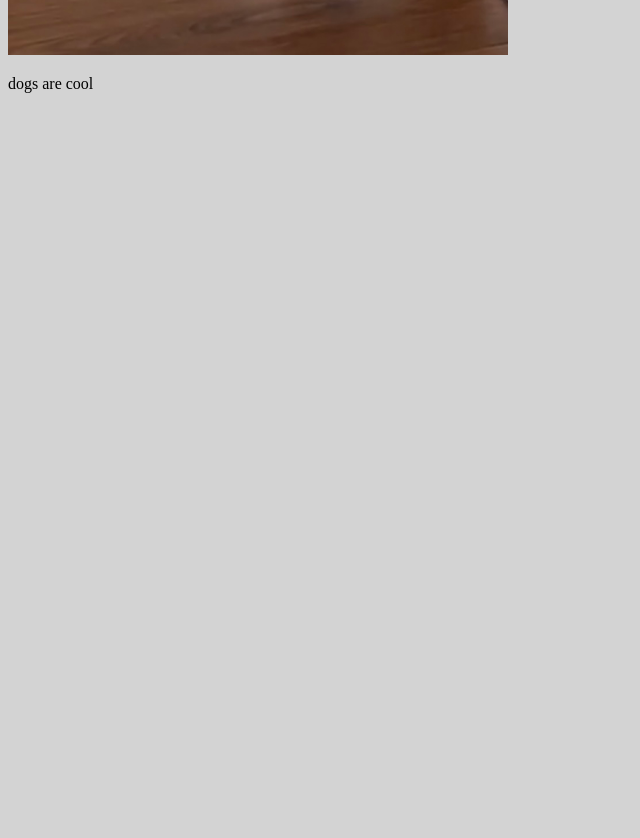
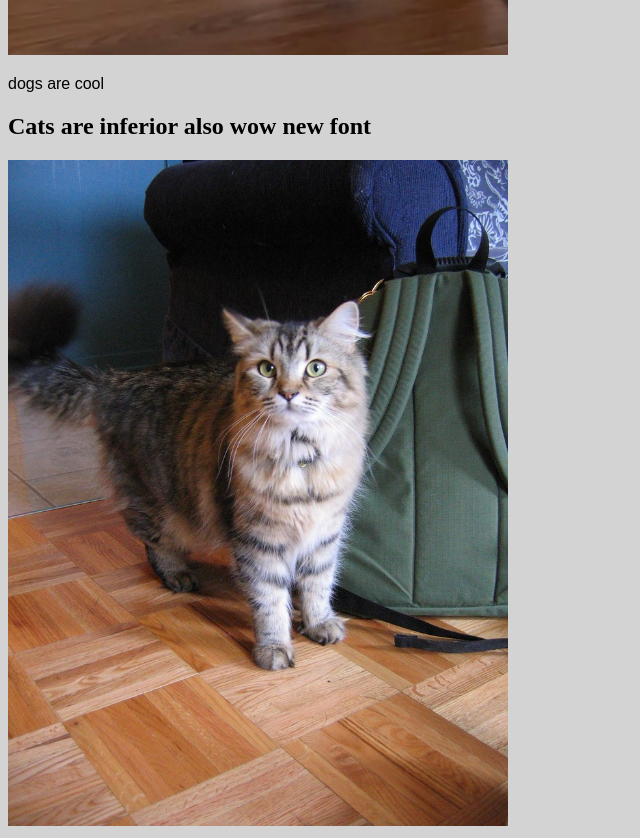
Before and after one commit to alicemeng22/mybasicwebsite, a plain HTML site: page index.html in a window 1280 px wide. Shown: the part 487-1325 px from the top of the page, without its empty margins (0-640 px from the left). Before the commit the page ends 800 px from the top, so only its background shows below. Drawn offline with Linux system fonts and the light colour scheme.

Commit message:
updated image & text

```diff
--- a/index.html
+++ b/index.html
@@ -9,5 +9,7 @@
     <h1>Dogs</h1>
     <img src="dog.jpeg">
     <p>dogs are cool</p>
+    <h2>Cats are inferior also wow new font</h2>
+    <img src="cat.jpeg">
   </body>
 </html>
--- a/style.css
+++ b/style.css
@@ -10,3 +10,7 @@ img{
     width: 100%;
     max-width: 500px;
 }
+
+p{
+    font-family: Arial;
+}
```
Also changed, not shown: cat.jpeg (added).
